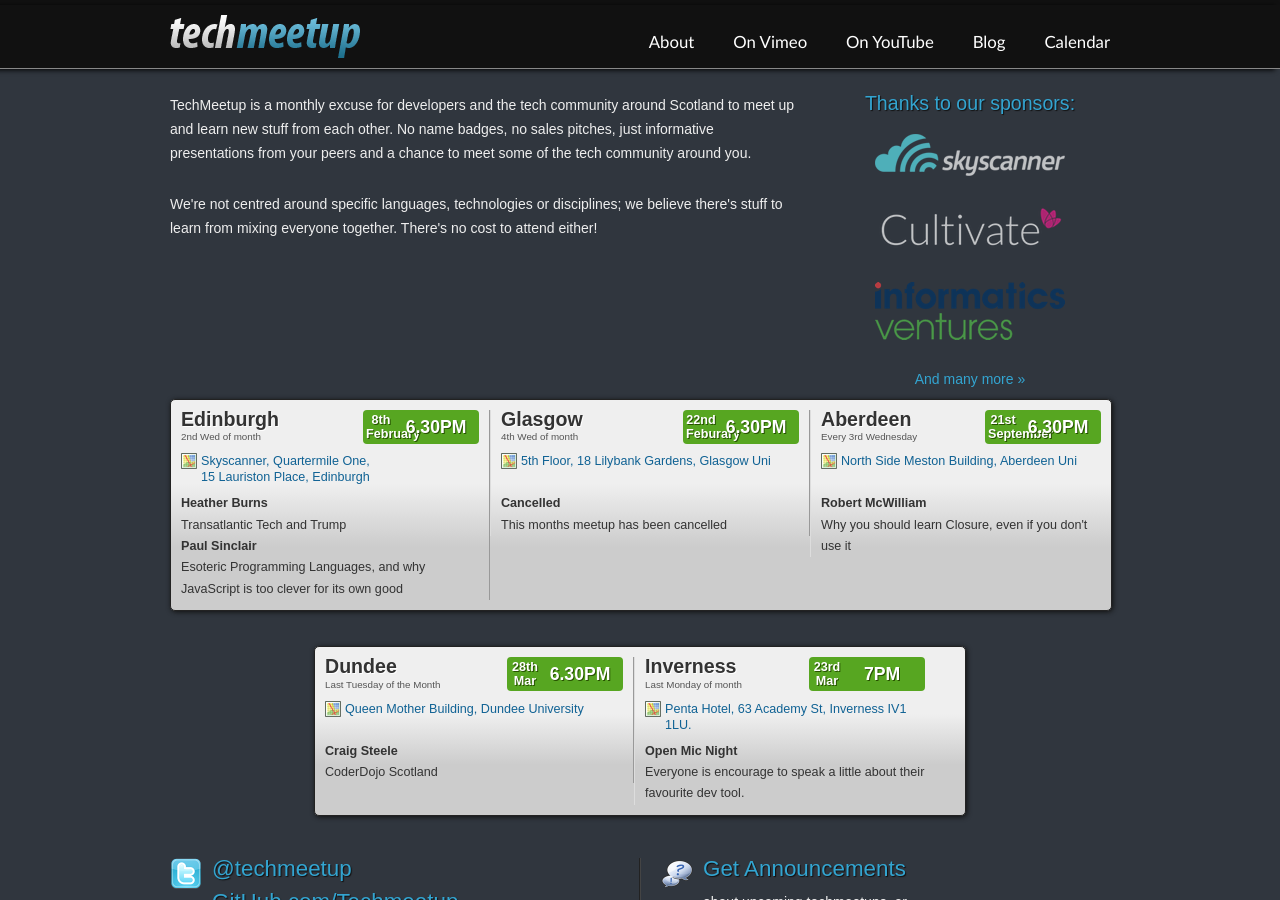
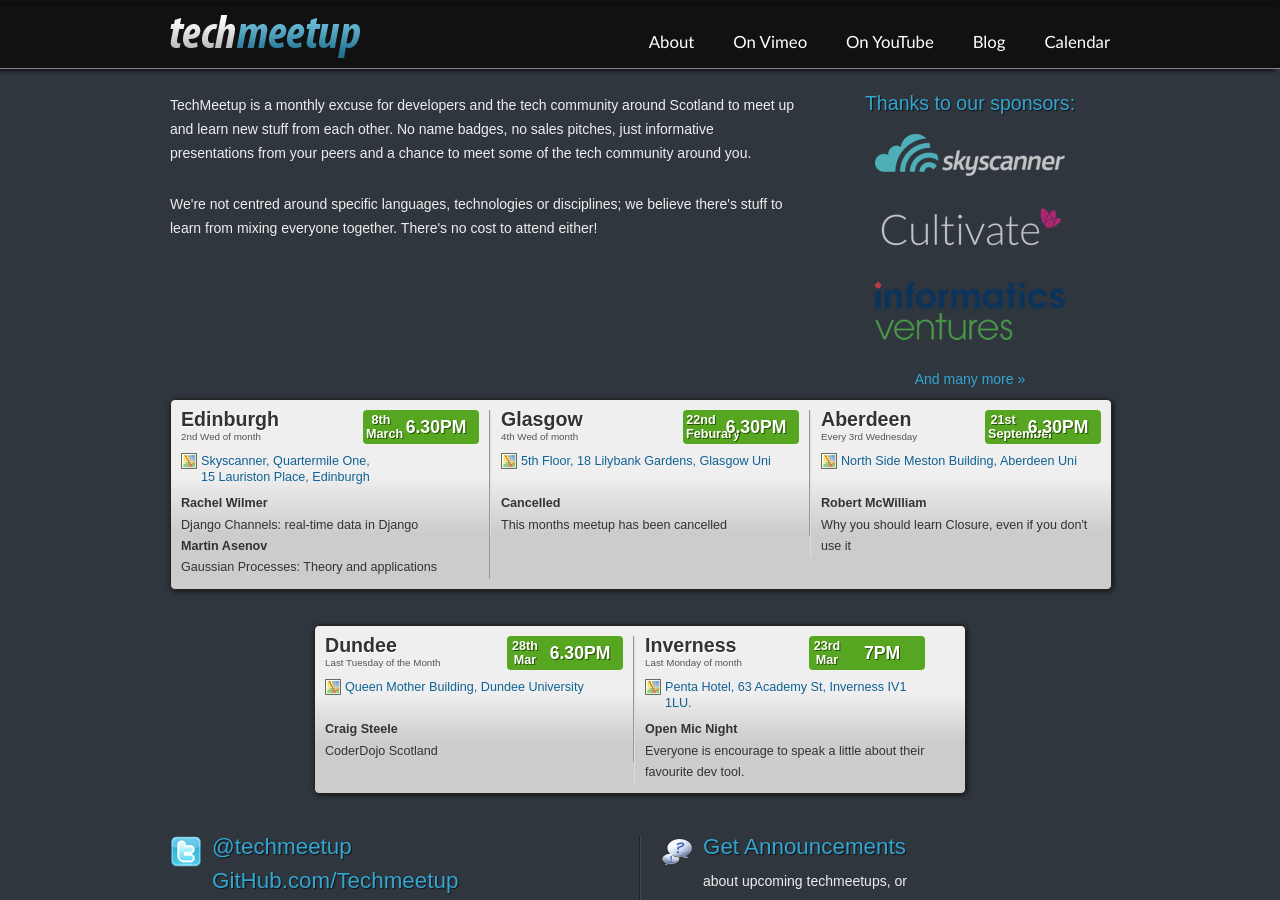
Before and after one commit to techmeetup/techmeetup.co.uk, a Jekyll site: the page built from index.html, in a window 1280 px wide and 900 px high. Built offline with Jekyll 4.4.1, drawn with Linux system fonts in a browser that asks for light colours.

Commit message:
Update Edinburgh speakers for March 2017

```diff
--- a/_data/index.json
+++ b/_data/index.json
@@ -2,16 +2,16 @@
   "edinburgh": {
     "speakers": [
       {
-        "name": "Heather Burns",
-        "talk": "Transatlantic Tech and Trump"
+        "name": "Rachel Wilmer",
+        "talk": "Django Channels: real-time data in Django"
       },
       {
-        "name": "Paul Sinclair",
-        "talk": "Esoteric Programming Languages, and why JavaScript is too clever for its own good"
+        "name": "Martin Asenov",
+        "talk": "Gaussian Processes: Theory and applications"
       }
     ],
     "day": "8th",
-    "month": "February"
+    "month": "March"
   },
   "glasgow": {
     "speakers": [
```
